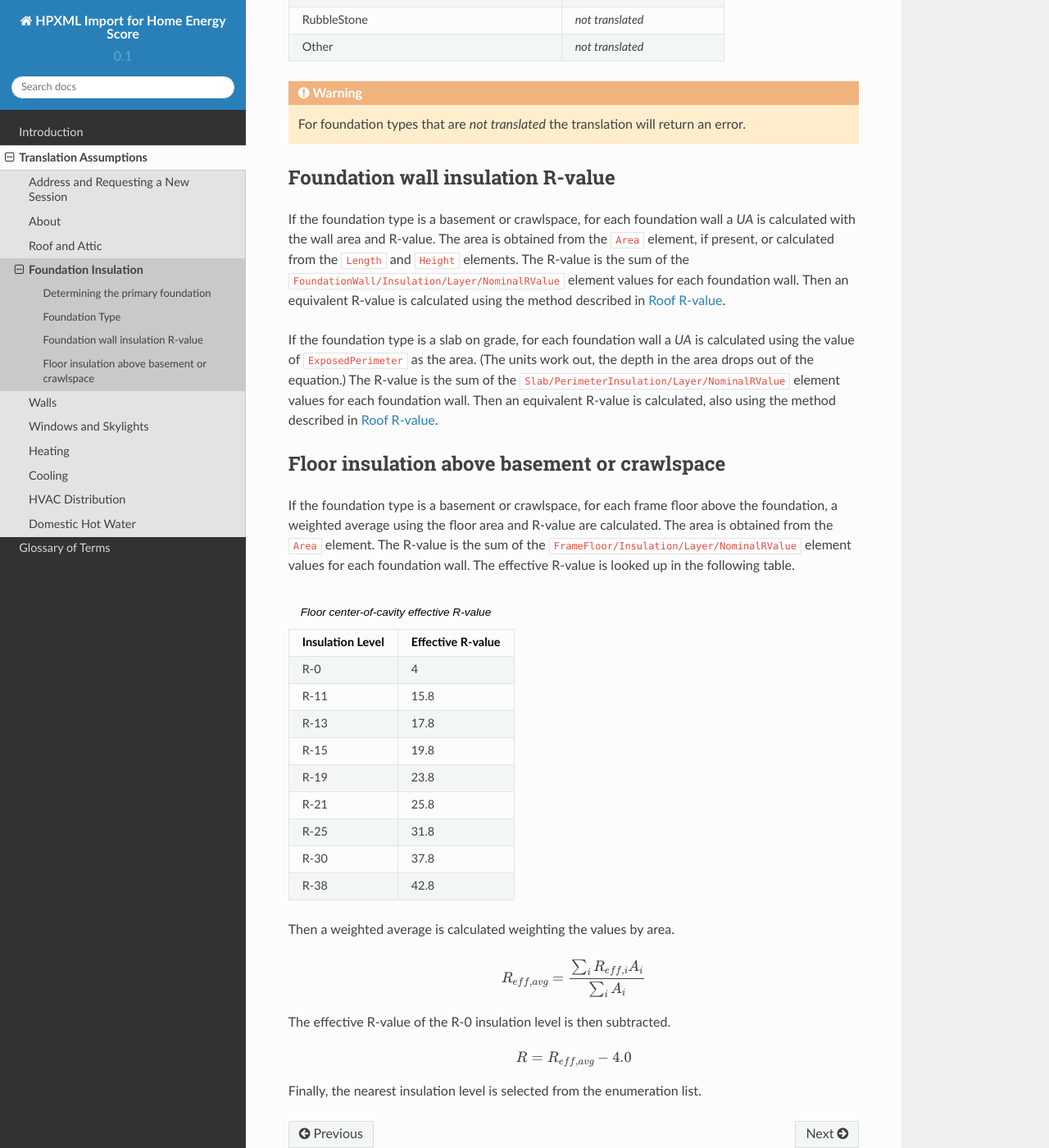
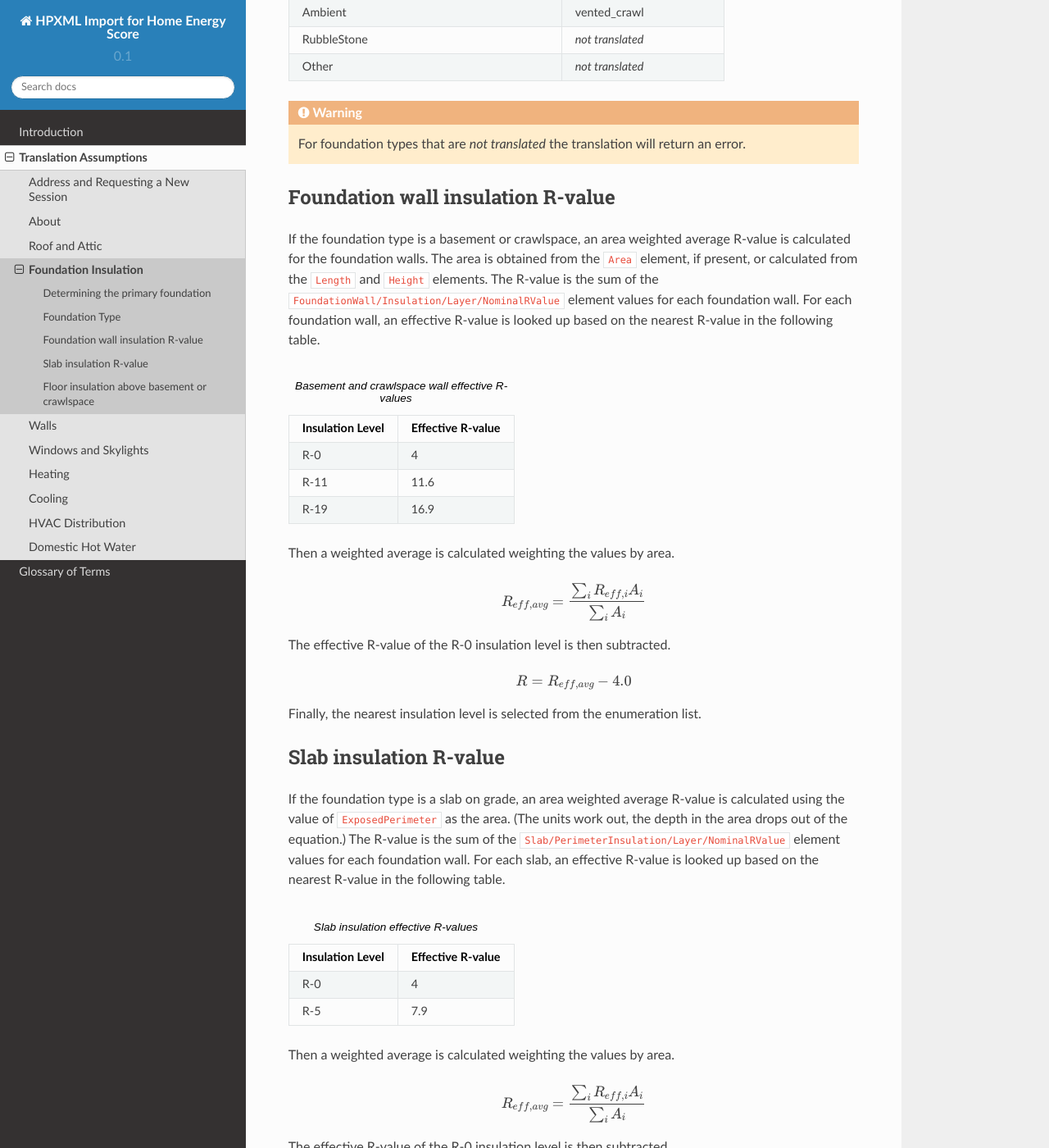
Before and after one commit to NREL/hescore-hpxml, a Sphinx documentation site: the page built from docs/source/translation/zone_floor.rst, in a window 1280 px wide and 1400 px high, scrolled down 985 px. Shown: the whole window at 82% size. Built offline with Sphinx 7.4.7 and the Read the Docs theme 2.0.0, drawn with Linux system fonts in a browser that asks for light colours; formulas are drawn with MathJax 3; some of the changed text lies outside the part shown.

Commit message:
#3 updating documentation for foundation code changes.

```diff
--- a/docs/source/translation/zone_floor.rst
+++ b/docs/source/translation/zone_floor.rst
@@ -53,20 +53,70 @@ HPXML according to the following table.
 Foundation wall insulation R-value
 **********************************
 
-If the foundation type is a basement or crawlspace, for each foundation wall a
-*UA* is calculated with the wall area and R-value. The area is obtained from
-the ``Area`` element, if present, or calculated from the ``Length`` and
-``Height`` elements. The R-value is the sum of the
+If the foundation type is a basement or crawlspace, an area weighted average
+R-value is calculated for the foundation walls. The area is obtained from the
+``Area`` element, if present, or calculated from the ``Length`` and ``Height``
+elements. The R-value is the sum of the
 ``FoundationWall/Insulation/Layer/NominalRValue`` element values for each
-foundation wall. Then an equivalent R-value is calculated using the method
-described in :ref:`roof-rvalues`.
+foundation wall. For each foundation wall, an effective R-value is looked up
+based on the nearest R-value in the following table.
 
-If the foundation type is a slab on grade, for each foundation wall a *UA* is
+.. table:: Basement and crawlspace wall effective R-values
+
+   =================  ==================
+   Insulation Level   Effective R-value
+   =================  ==================
+   R-0                4
+   R-11               11.6
+   R-19               16.9
+   =================  ==================
+
+Then a weighted average is calculated weighting the values by area.
+
+.. math::
+
+   R_{eff,avg} = \frac{\sum_i R_{eff,i} A_i}{\sum_i A_i}
+
+The effective R-value of the R-0 insulation level is then subtracted.
+
+.. math::
+
+   R = R_{eff,avg} - 4.0
+
+Finally, the nearest insulation level is selected from the enumeration list.
+
+Slab insulation R-value
+***********************
+
+If the foundation type is a slab on grade, an area weighted average R-value is
 calculated using the value of ``ExposedPerimeter`` as the area. (The units work
 out, the depth in the area drops out of the equation.) The R-value is the sum
 of the ``Slab/PerimeterInsulation/Layer/NominalRValue`` element values for each
-foundation wall. Then an equivalent R-value is calculated, also using the
-method described in :ref:`roof-rvalues`.
+foundation wall. For each slab, an effective R-value is looked up based on the
+nearest R-value in the following table.
+
+.. table:: Slab insulation effective R-values
+
+   =================  ==================
+   Insulation Level   Effective R-value
+   =================  ==================
+   R-0                4
+   R-5                7.9
+   =================  ==================
+
+Then a weighted average is calculated weighting the values by area.
+
+.. math::
+
+   R_{eff,avg} = \frac{\sum_i R_{eff,i} A_i}{\sum_i A_i}
+
+The effective R-value of the R-0 insulation level is then subtracted.
+
+.. math::
+
+   R = R_{eff,avg} - 4.0
+
+Finally, the nearest insulation level is selected from the enumeration list.
 
 Floor insulation above basement or crawlspace
 *********************************************
```
